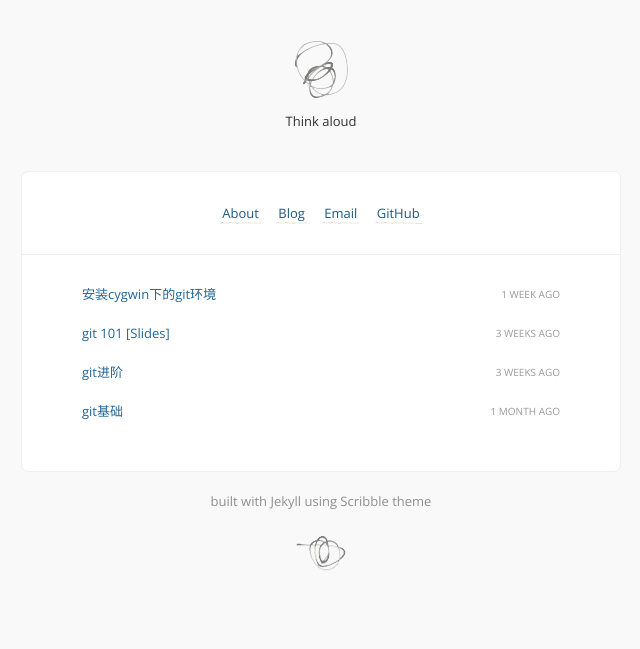
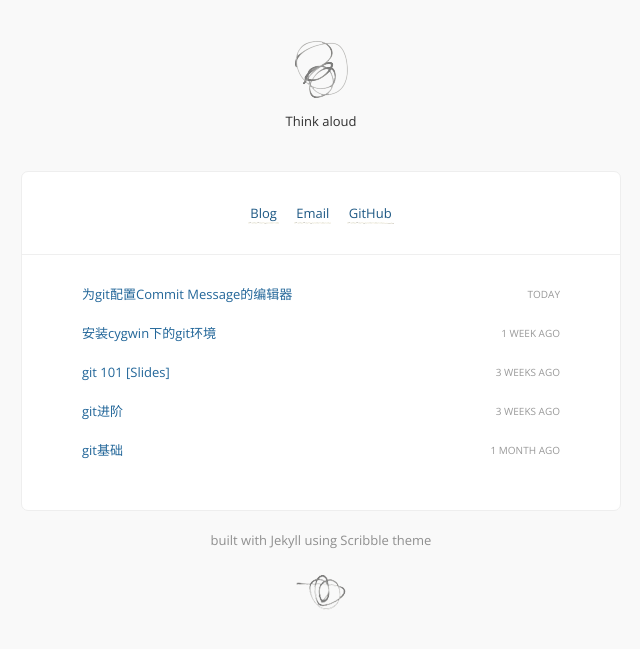
Before and after one commit to dodoinblue/dodoinblue.github.io, a Jekyll site: the page built from index.html, in a window 1280 px wide. Shown: the top 649 px of the page, without its empty margins (319-959 px from the left). Built offline with Jekyll 4.4.1, drawn with Linux system fonts in a browser that asks for light colours; comment, search, counter and statistics services are not loaded; part of the change alters nothing that is shown.

```diff
--- a/_config.yml
+++ b/_config.yml
@@ -7,8 +7,8 @@ signoff:          Charles
 #google_analytics: # set tracking, remove from /javascripts/basic.js if unwanted.
 
 links:
-  - name:         About
-    url:          /about
+#  - name:         About
+#    url:          /about
   - name:         Blog
     url:          /index.html
   - name:         Email
--- /dev/null
+++ b/_posts/2016-07-09-git-command-to-show-commit-tree.md
@@ -0,0 +1,7 @@
+---
+layout: post
+title: 为git配置Commit Message的编辑器
+date: 2016-07-11
+---
+
+一些同学不熟悉VIM 或者 Nano编辑器的常用命令, 因此也对使用git造成一些困难.
```
